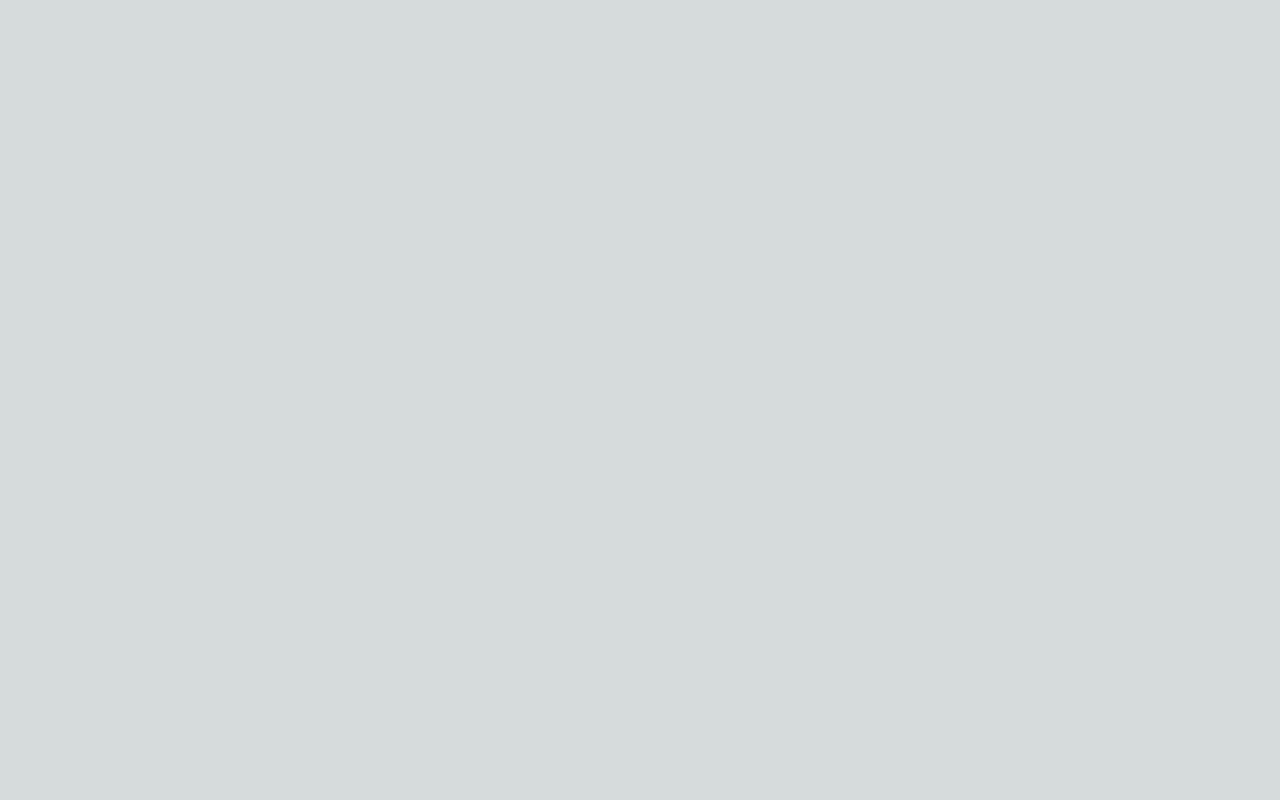
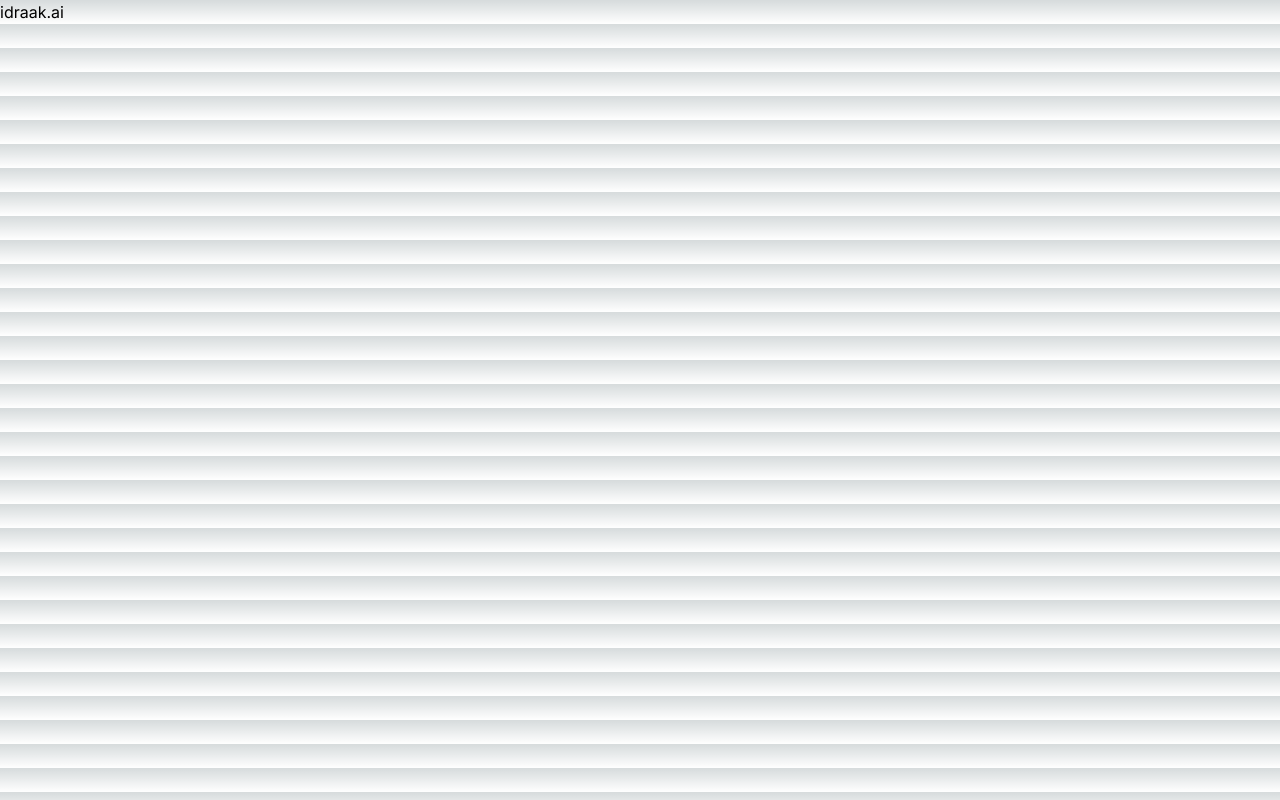
Before and after one commit to sameer-jafar-05/idraak.ai, a Next.js app: page / in a window 1280 px wide. Built offline with nearby package versions, Linux system fonts and the light colour scheme.

Commit message:
Update page.tsx

```diff
--- a/app/page.tsx
+++ b/app/page.tsx
@@ -3,6 +3,7 @@ import Image from 'next/image';
 export default function Home() {
   return (
     <main >
+				<h1>idraak.ai </h1>
     </main>
   );
 }
```
